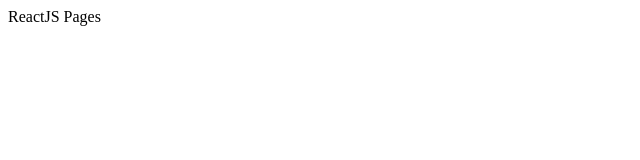
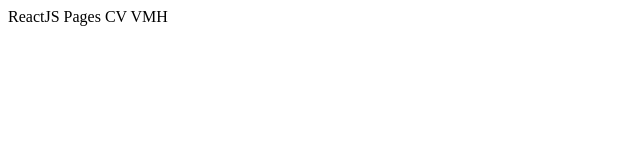
Before and after one commit to VMHDev/reactjs_cv, a React (Create React App) app: page / in a window 1280 px wide. Shown: the top 160 px of the page, without its empty margins (0-640 px from the left). Built offline with nearby package versions, Linux system fonts and the light colour scheme.

Commit message:
Deploy to github pages update

```diff
--- a/package.json
+++ b/package.json
@@ -19,7 +19,7 @@
     "test": "react-scripts test",
     "eject": "react-scripts eject",
     "predeploy": "npm run build",
-   "deploy": "gh-pages -d build"
+    "deploy": "gh-pages -d build"
   },
   "eslintConfig": {
     "extends": [
--- a/src/App.tsx
+++ b/src/App.tsx
@@ -1,7 +1,7 @@
 import React from "react";
 
 function App() {
-  return <div>ReactJS Pages</div>;
+  return <div>ReactJS Pages CV VMH</div>;
 }
 
 export default App;
```
